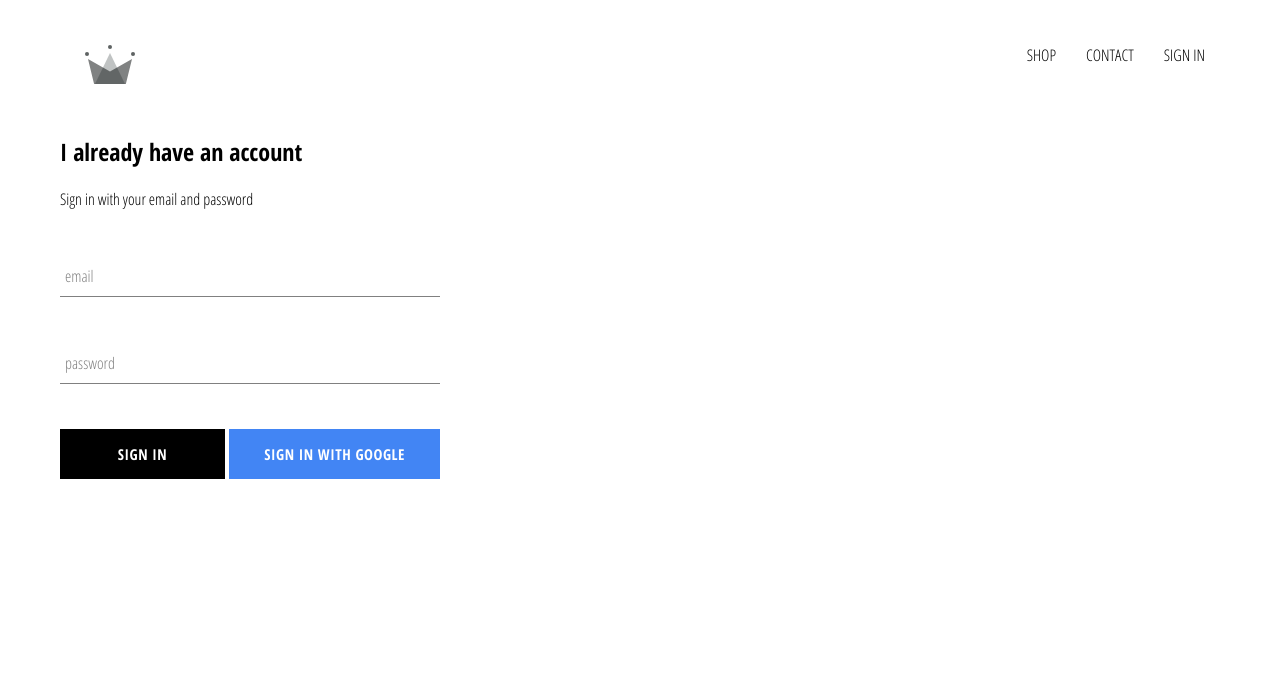
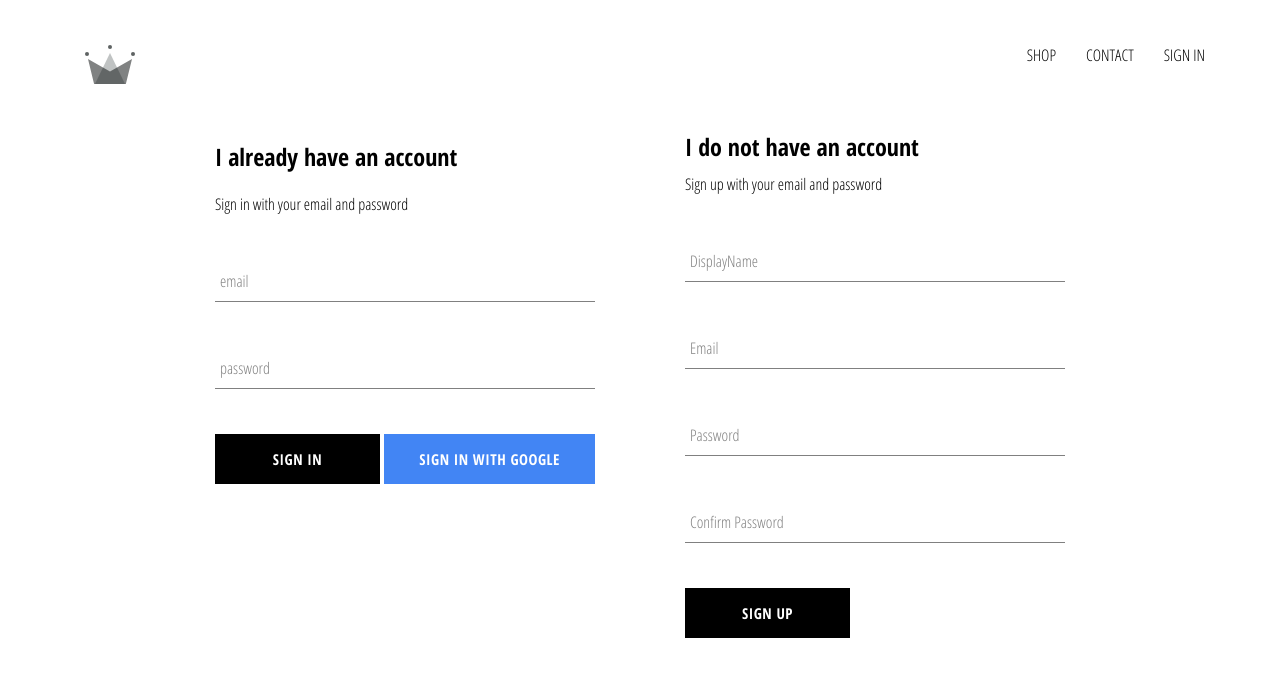
Before and after one commit to sanatanghosh/crown-clothing, a React (Create React App) app: page /signin in a window 1280 px wide. Shown: the top 676 px of the page. Built offline with nearby package versions, Linux system fonts and the light colour scheme; no server answers.

Commit message:
sign in and sign up for the user with firebase auth and check user's email and password

```diff
--- a/src/App.js
+++ b/src/App.js
@@ -6,7 +6,7 @@
 import ShopPage from './pages/shop/shop.component';
 import Header from './components/header/header.component';
 import SignInAndSignUpPage from './pages/sign-in-and-sign-out/sign-in-and-sign-out.component';
-import { auth } from './firebase/firebase.utils';
+import { auth ,createUserProfileDocument} from './firebase/firebase.utils';
 
 
 
@@ -27,10 +27,23 @@
 
 componentDidMount() {
 
-  this.unsubscribeFromAuth = auth.onAuthStateChanged( user => {
-    this.setState({ currentUser: user});
+  this.unsubscribeFromAuth = auth.onAuthStateChanged(async userAuth => {
+    if (userAuth) {
+      const userRef = await createUserProfileDocument(userAuth);
 
-    console.log(user);
+      userRef.onSnapshot(snapShot => {
+        this.setState({
+          currentUser: {
+            id: snapShot.id,
+            ...snapShot.data()
+          }
+        });
+
+        // console.log(this.state);
+      });
+    }
+
+    this.setState({ currentUser: userAuth });
   });
 }
 
--- a/src/components/sign-in/sign-in.component.jsx
+++ b/src/components/sign-in/sign-in.component.jsx
@@ -2,7 +2,7 @@
 import "./sign-in.style.scss";
 import FormInput from '../form-input/form-input.component';
 import CustomButton from '../custom-button/custom-button.component';
-import { signInWIthGoogle } from  '../../firebase/firebase.utils';
+import { auth , signInWIthGoogle } from  '../../firebase/firebase.utils';
 
 class SignIn extends React.Component {
   constructor(props) {
@@ -14,10 +14,20 @@
     };
   }
 
-  handleSubmit = (event) => {
+  handleSubmit = async event => {
     event.preventDefault();
 
-    this.setState({ email: "", password: "" });
+    const { email , password } = this.state;
+
+
+    try {
+      await auth.signInWithEmailAndPassword(email , password)
+      this.setState({ email: "", password: "" });
+    }catch (error) {
+      console.log(error);
+    }
+
+
   };
 
   handleChange = (event) => {
--- /dev/null
+++ b/src/components/sign-up/sign-up.component.jsx
@@ -0,0 +1,104 @@
+import React from "react";
+import "./sign-up.style.scss";
+
+import FormInput from "../form-input/form-input.component";
+import CustomButton from "../custom-button/custom-button.component";
+import { auth, createUserProfileDocument } from "../../firebase/firebase.utils";
+
+
+class SignUp extends React.Component {
+  constructor() {
+    super();
+
+    this.state = {
+      displayName: "",
+      email: "",
+      password: "",
+      confirmPassword: "",
+    };
+  }
+
+  handleSubmit = async event => {
+    event.preventDefault();
+
+    const { displayName, email, password, confirmPassword } = this.state;
+
+    if (password !== confirmPassword) {
+      alert("passwords don't match");
+      return;
+    }
+
+    try {
+      const { user } = await auth.createUserWithEmailAndPassword(
+        email,
+        password
+      );
+
+      await createUserProfileDocument(user, { displayName });
+
+      this.setState({
+        displayName: '',
+        email: '',
+        password: '',
+        confirmPassword: ''
+      });
+    } catch (error) {
+      console.error(error);
+    }
+  };
+
+  handleChange = event => {
+    const { name, value } = event.target;
+
+    this.setState({ [name]: value });
+  };
+
+  render() {
+    const { displayName, email, password, confirmPassword } = this.state;
+    return (
+      <div className="sign-up">
+        <h2 className="title">I do not have an account</h2>
+        <span>Sign up with your email and password</span>
+        <form className="sign-up-form" onSubmit={this.handleSubmit}>
+          <FormInput
+            type="text"
+            name="displayName"
+            value={displayName}
+            onChange={this.handleChange}
+            label='DisplayName'
+            required
+          />
+            <FormInput
+              type="email"
+              name="email"
+              value={email}
+              onChange={this.handleChange}
+              label='Email'
+              required
+            />
+              <FormInput
+                type="password"
+                name="password"
+                value={password}
+                onChange={this.handleChange}
+                label='Password'
+                required
+              />
+                <FormInput
+                  type="password"
+                  name="confirmPassword"
+                  value={confirmPassword}
+                  onChange={this.handleChange}
+                  label='Confirm Password'
+                  required
+                />
+
+                <CustomButton type="submit">Sign UP</CustomButton>
+        </form>
+      </div>
+    );
+  }
+}
+
+
+export default SignUp;
--- /dev/null
+++ b/src/components/sign-up/sign-up.style.scss
@@ -0,0 +1,9 @@
+.sign-up {
+    display: flex;
+    flex-direction: column;
+    width: 380px;
+
+    .title {
+      margin: 10px 0;
+    }
+  }
--- a/src/firebase/firebase.utils.js
+++ b/src/firebase/firebase.utils.js
@@ -15,6 +15,33 @@
 
 firebase.initializeApp(config);
 
+export const createUserProfileDocument = async (userAuth, additionalData) => {
+    if (!userAuth) return;
+
+    const userRef = firestore.doc(`users/${userAuth.uid}`);
+
+    const snapShot = await userRef.get();
+
+    if (!snapShot.exists) {
+      const { displayName, email } = userAuth;
+      const createdAt = new Date();
+      try {
+        await userRef.set({
+          displayName,
+          email,
+          createdAt,
+          ...additionalData
+        });
+      } catch (error) {
+        console.log('error creating user', error.message);
+      }
+    }
+
+    return userRef;
+  };
+
+
+
 export const auth = firebase.auth();
 export const firestore = firebase.firestore();
 
--- a/src/pages/sign-in-and-sign-out/sign-in-and-sign-out.component.jsx
+++ b/src/pages/sign-in-and-sign-out/sign-in-and-sign-out.component.jsx
@@ -1,6 +1,7 @@
 import React from 'react';
 import './sign-in-and-sign-out.style.scss';
 import SignIn from '../../components/sign-in/sign-in.component';
+import SignUp from '../../components/sign-up/sign-up.component';
 
 
 
@@ -8,6 +9,7 @@
 
         <div className='sign-in-and-sign-up'>
             <SignIn />
+            <SignUp />
         </div>
 
 );
--- a/src/pages/sign-in-and-sign-out/sign-in-and-sign-out.style.scss
+++ b/src/pages/sign-in-and-sign-out/sign-in-and-sign-out.style.scss
@@ -0,0 +1,6 @@
+.sign-in-and-sign-up {
+    width: 850px;
+    display: flex;
+    justify-content: space-between;
+    margin: 30px auto;
+  }
```
